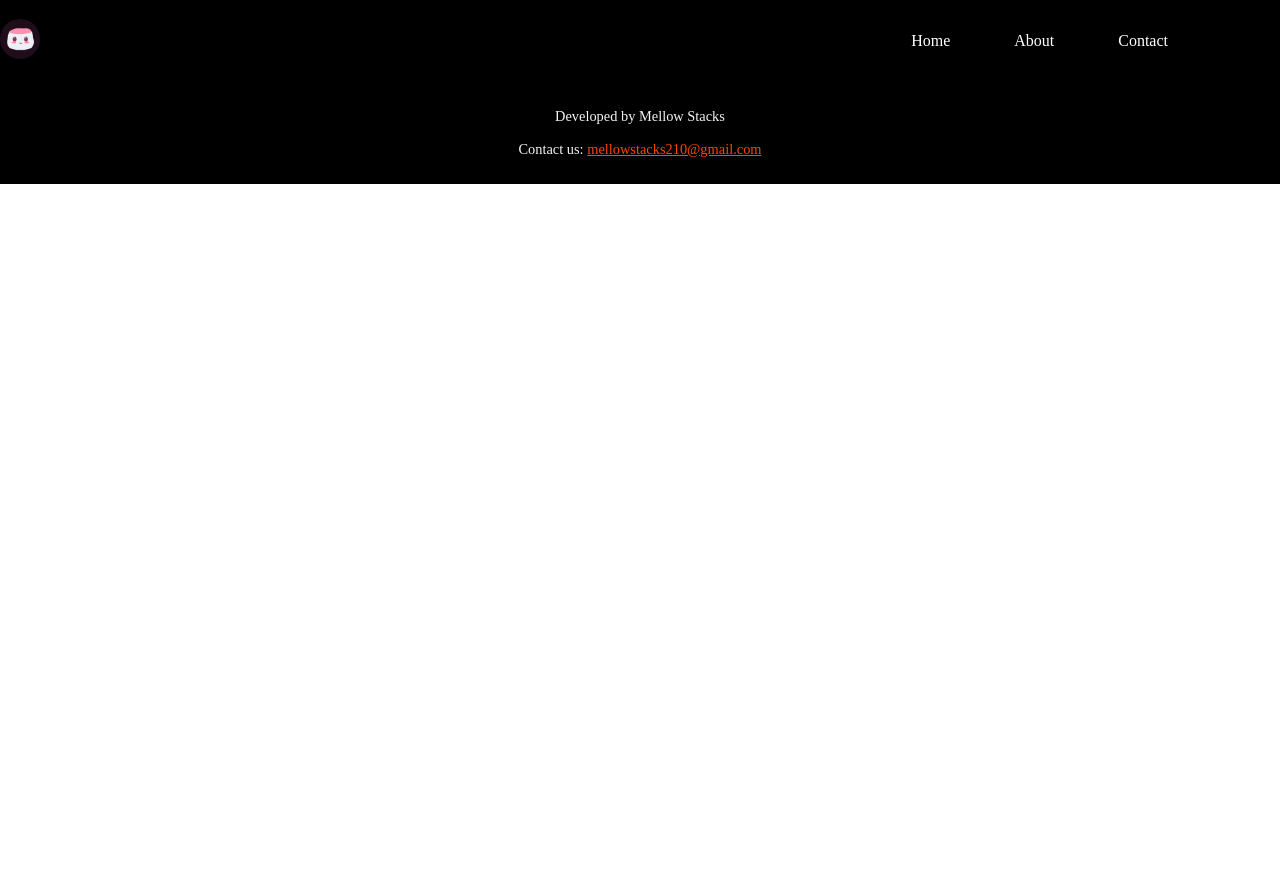
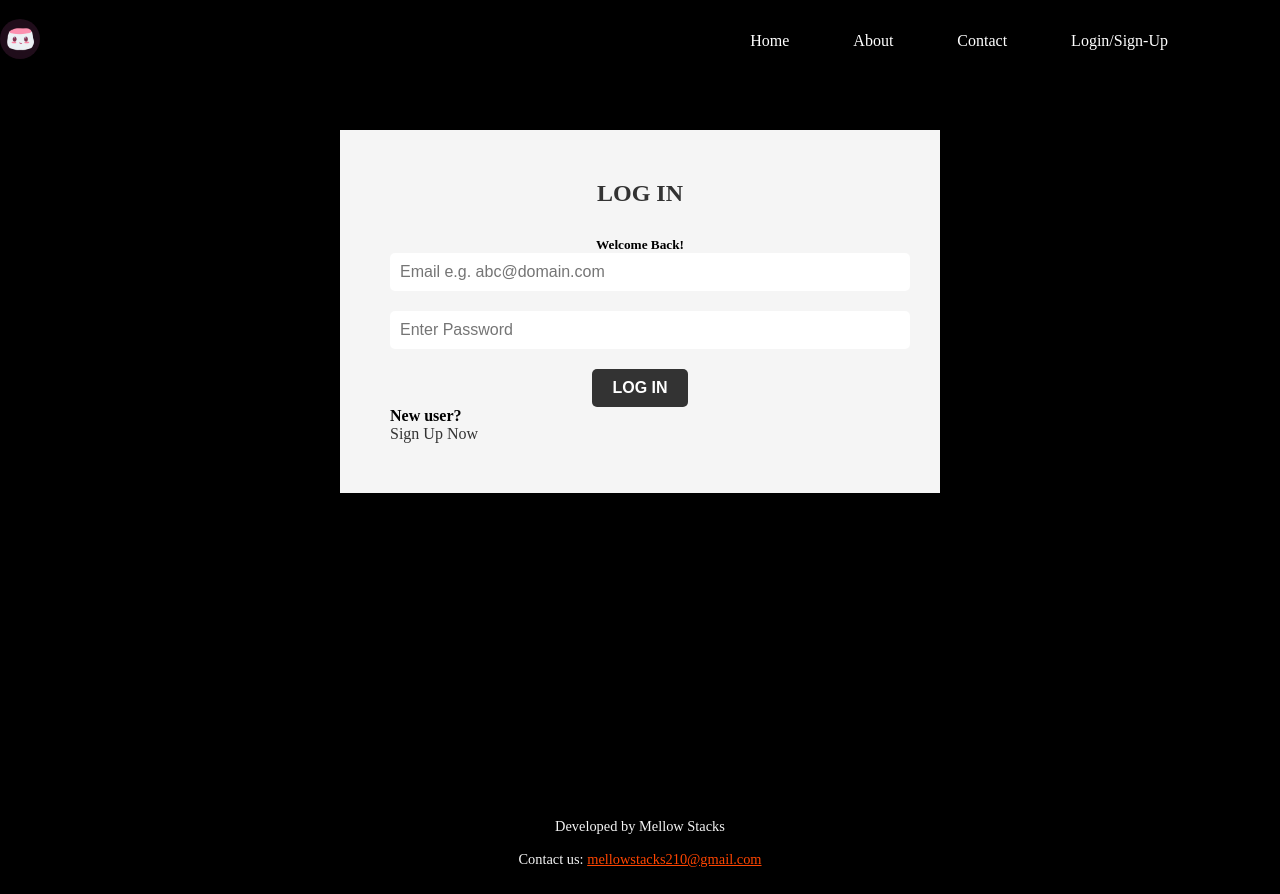
Before and after one commit to consci210/-Enkokilish-, a React (Vite) app in the folder enkokilish-react-project/: page /login in a window 1280 px wide. Before the commit the page ends 800 px from the top, so only its background shows below. Built offline with nearby package versions, Linux system fonts and the light colour scheme.

Commit message:
login and register

```diff
--- a/enkokilish-react-project/src/App.jsx
+++ b/enkokilish-react-project/src/App.jsx
@@ -14,6 +14,7 @@ import GeneralKnowledge from "./components/GeneralKnowledge";
 import GeographyQuestions from "./components/GeographyQuestions";
 import SportQuestions from "./components/SportQuestions";
 import { DataProvider } from "./context/DataContext";
+import SignUp from "./components/SignUp";
 
 function App() {
 
@@ -27,7 +28,8 @@ function App() {
               <Route path="/math" element={<MathQuestions />  }/>
               <Route path="about" element={ <About />  }/>
               <Route path="contact" element={  <Contact/>  }/>
-              <Route path="login" element={<Login />  }/>
+              <Route path="/login" element={<Login />  }/>
+              <Route path="/signup" element={<SignUp />  }/>
               <Route path="topic" element={<TopicList/>} />
               <Route path="geography" element={ <GeographyQuestions />  }/>
               <Route path="history" element={  <HistoryQuestions/>  }/>
--- a/enkokilish-react-project/src/components/Header.jsx
+++ b/enkokilish-react-project/src/components/Header.jsx
@@ -13,7 +13,7 @@ const Header = () => {
           <li> <Link className="nav-bar-link" to={"/"}>Home</Link>    </li>
           <li>  <Link className="nav-bar-link" to={"about"}>About</Link>  </li>
           <li>  <Link className="nav-bar-link" to={"contact"}>Contact</Link>  </li>
-
+          <li>  <Link className="nav-bar-link" to={"/login"}>Login/Sign-Up <i className='bi bi-person'></i></Link>  </li>
          </ul>
       </nav>
 
--- a/enkokilish-react-project/src/components/Login.jsx
+++ b/enkokilish-react-project/src/components/Login.jsx
@@ -1,8 +1,56 @@
-import React from 'react'
+import React, { useState } from 'react'
+import { Link, useNavigate } from 'react-router-dom';
 
 const Login = () => {
+  const navigate = useNavigate()
+  const [email, setEmail] = useState("");
+  const [password, setPassword] = useState("");
+
+
+  const handleSubmit = (e) => {
+    e.preventDefault();
+    navigate(`/`)
+  }
+
   return (
-    <div>Login</div>
+    <div style={{ minHeight: "85vh"}} className='forms'>
+      <div className="Info-container">
+        <div className="contactForm">
+          <form
+            onSubmit={handleSubmit}
+          >
+            <div className='head'>
+              <h3>LOG IN</h3>
+              <h5>Welcome Back!</h5>
+            </div>
+            <input
+              type="email"
+              name="email"
+              id="email"
+              placeholder='Email e.g. abc@domain.com'
+              value={email}
+              onChange={(e) => setEmail(e.target.value)}
+              required
+            />
+
+            <input
+              type="password"
+              value={password}
+              onChange={(e) => setPassword(e.target.value)}
+              name="password"
+              id="password"
+              placeholder="Enter Password"
+              required
+              minLength={7}
+            />
+
+
+            <button type="submit">LOG IN</button>
+            <h4>New user?</h4> <Link to={"/signup"} style={{textDecoration: "none"}} className='log-forms'>Sign Up Now</Link>
+          </form>
+        </div>
+    </div>
+  </div>
   )
 }
 
--- /dev/null
+++ b/enkokilish-react-project/src/components/SignUp.jsx
@@ -0,0 +1,75 @@
+import React, { useState } from 'react'
+import { Link, useNavigate } from 'react-router-dom';
+
+export default function SignUp() {
+    const navigate = useNavigate()
+    const [name, setName] = useState("");
+    const [email, setEmail] = useState("");
+    const [password, setPassword] = useState("");
+    const [confirmPassword, setConfirmPassword] = useState("");
+
+    const handleSubmit = (e) => {
+        e.preventDefault();
+        if (password !== confirmPassword) {
+          alert("Passwords do not match!")
+          throw Error("re-check passwords")
+        }
+        alert("Registered successfully")
+        navigate("/")
+    }
+
+  return (
+    <div style={{ minHeight: "85vh"}} className='forms'>
+      <div className="Info-container">
+        <div className="contactForm">
+          <form
+            onSubmit={handleSubmit}
+          >
+            <h3>SIGN UP</h3>
+            <input
+              type="text"
+              name="name"
+              placeholder='Enter Full Name e.g. John Doe'
+              value={name}
+              onChange={(e) => setName(e.target.value)}
+              required
+            />
+
+            <input
+              type="email"
+              name="email"
+              id="email"
+              placeholder='e.g. abc@domain.com'
+              value={email}
+              onChange={(e) => setEmail(e.target.value)}
+              required
+            />
+
+            <input
+              type="password"
+              value={password}
+              onChange={(e) => setPassword(e.target.value)}
+              name="password"
+              placeholder="Enter Password, mininum of 7 characters"
+              required
+              minLength={7}
+            />
+
+            <input
+              type="password"
+              name="confirm-password"
+              placeholder='Confirm Password'
+              value={confirmPassword}
+              onChange={(e) => setConfirmPassword(e.target.value)}
+              required
+            />
+
+
+            <button type="submit">SIGN UP</button>
+            <h4>Already a user?</h4> <Link to={"/login"} style={{textDecoration: "none"}} className='log-forms'>Log In</Link>
+          </form>
+        </div>
+    </div>
+  </div>
+  )
+}
--- a/enkokilish-react-project/src/index.css
+++ b/enkokilish-react-project/src/index.css
@@ -544,3 +544,19 @@
     margin: 10px 0;
   }
 }
+
+
+/* login and register form styles */
+.log-forms{
+  color: #333;
+}
+.log-forms:hover{
+  color: orangered;
+  text-decoration: underline;
+}
+.forms form .head{
+  display: flex;
+  align-items: center;
+  justify-content: center;
+  flex-direction: column;
+}
```
Also changed, not shown: 1 other file (tests, documents, lock files or other folders).
